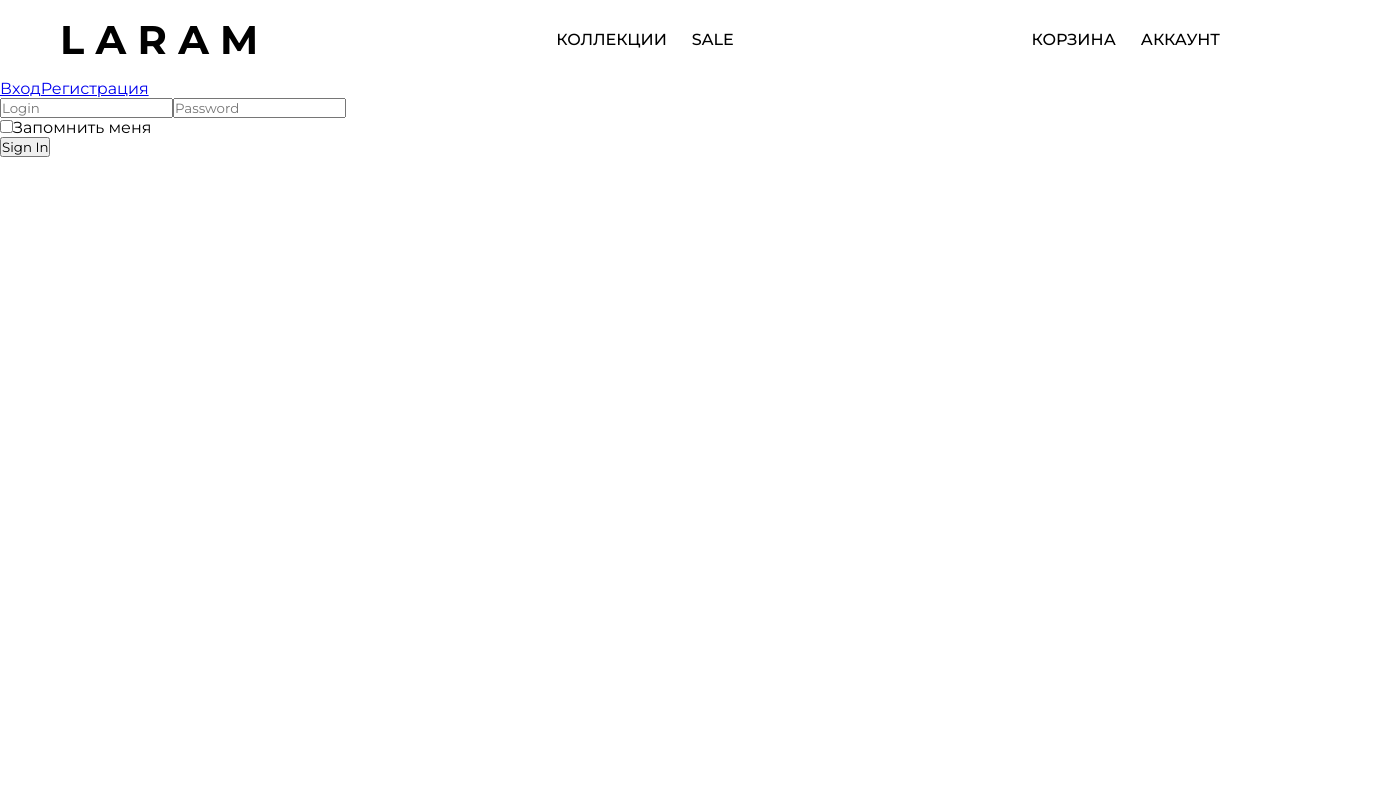
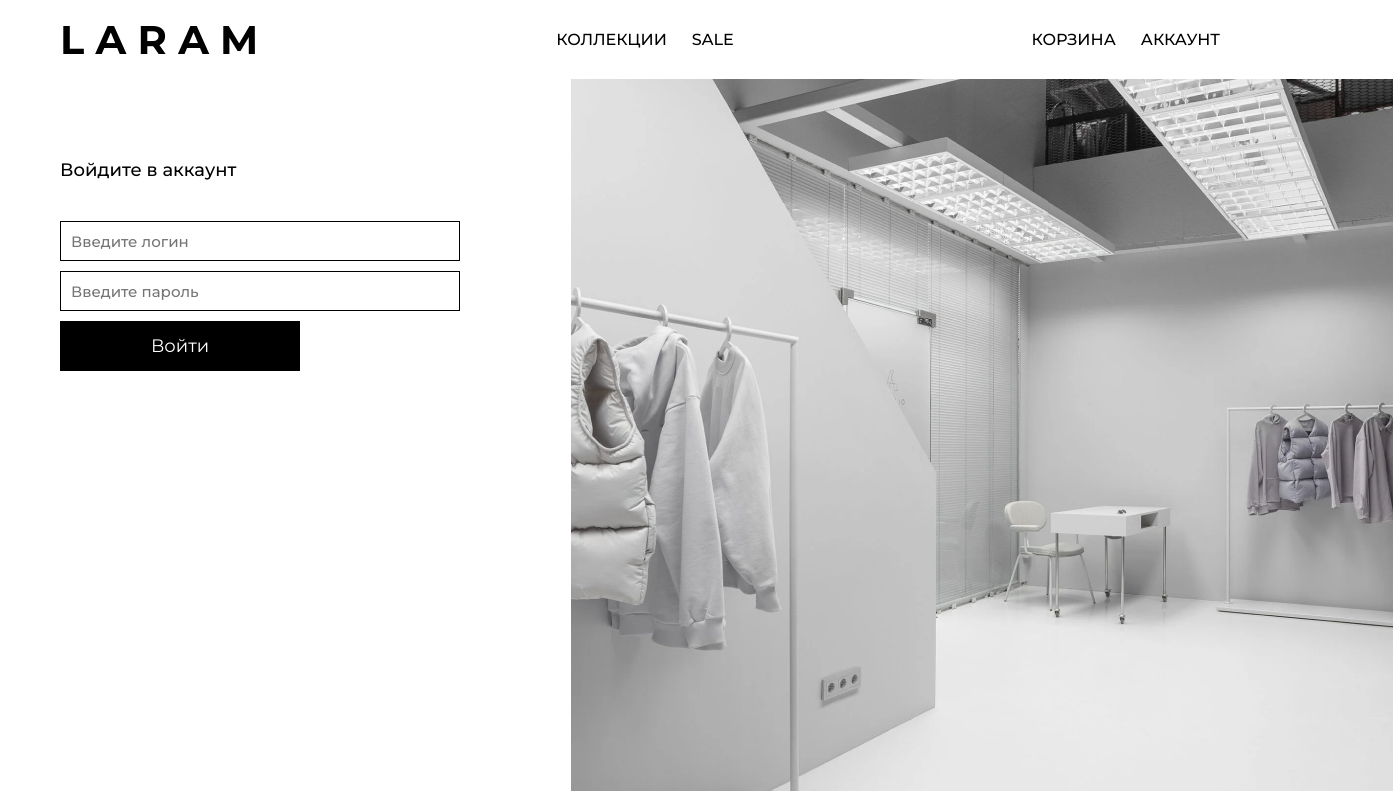
Before and after one commit to shishanee/laram-shop, a React (Vite) app: page /login in a window 1280 px wide. Shown: the whole page, 1393 px wide, since content can reach past the window. Built offline with nearby package versions, Linux system fonts and the light colour scheme.

Commit message:
styles sign

```diff
--- a/src/App.tsx
+++ b/src/App.tsx
@@ -3,12 +3,14 @@ import "./App.css";
 import SignUp from "./components/Sign/SignUp";
 import SignIn from "./components/Sign/SignIn";
 import Header from "./components/Header/Header";
+import Sign from "./components/Sign/Sign";
 
 function App() {
   return (
     <>
-    <Header/>
+      <Header />
       <Routes>
+        <Route path="/account" element={<Sign />} />
         <Route path="/auth" element={<SignUp />} />
         <Route path="/login" element={<SignIn />} />
       </Routes>
--- a/src/components/Header/Header.tsx
+++ b/src/components/Header/Header.tsx
@@ -13,7 +13,7 @@ const Header = () => {
       </div>
       <div className={styles.headerRight}>
         <Link>КОРЗИНА</Link>
-        <Link>АККАУНТ</Link>
+        <Link to={'/account'}>АККАУНТ</Link>
       </div>
     </div>
   );
--- /dev/null
+++ b/src/components/Sign/Sign.tsx
@@ -0,0 +1,22 @@
+import photo from "../../../public/Foto.png";
+import styles from "./SignIn.module.css";
+import { Link } from "react-router-dom";
+
+const Sign = () => {
+  return (
+    <div className={styles.mainBlockIn}>
+      <div className={styles.blockLinks}>
+        <div className={styles.links}>
+          <Link to={"/login"}>Войти</Link>
+          <p>или</p>
+          <Link to={"/auth"}>Зарегистрироваться</Link>
+        </div>
+      </div>
+      <div>
+        <img src={photo} alt="" />
+      </div>
+    </div>
+  );
+};
+
+export default Sign;
--- /dev/null
+++ b/src/components/Sign/SignIn.module.css
@@ -0,0 +1,74 @@
+.mainBlockIn {
+  display: flex;
+  justify-content: space-between;
+}
+
+.form {
+  display: flex;
+  flex-direction: column;
+  padding: 80px 111px 80px 60px;
+}
+
+.form input {
+  width: 400px;
+  height: 40px;
+  margin-bottom: 10px;
+  padding-left: 10px;
+  border: 1px solid black;
+  font-size: 16px;
+  font-weight: 500;
+}
+.form input:placeholder-shown {
+  color: grey;
+  font-size: 15px;
+}
+
+.form p {
+  margin-bottom: 40px;
+  font-size: 18px;
+  font-weight: 500;
+}
+
+.form button {
+  width: 240px;
+  height: 50px;
+  background: black;
+  color: white;
+  border: none;
+  cursor: pointer;
+  font-size: 18px;
+}
+
+.form button:hover {
+  background: white;
+  color: black;
+  border: 1px solid black;
+}
+
+.blockOne {
+  display: flex;
+  justify-content: center;
+  margin: 0 auto;
+}
+
+.blockLinks {
+  display: flex;
+  margin: 250px auto;
+}
+.links a {
+  background: black;
+  width: 240px;
+  height: 40px;
+  display: flex;
+  justify-content: center;
+  align-items: center;
+  color: white;
+  text-decoration: none;
+  font-weight: 500;
+  margin: 8px 0px;
+}
+.links {
+  display: flex;
+  flex-direction: column;
+  align-items: center;
+}
--- a/src/components/Sign/SignIn.tsx
+++ b/src/components/Sign/SignIn.tsx
@@ -1,7 +1,9 @@
 import { useState } from "react";
 import { useDispatch } from "react-redux";
 import { authSignIn } from "../../features/applicationSlice";
-import { Link, useNavigate } from "react-router-dom";
+import { useNavigate } from "react-router-dom";
+import photo from "../../../public/Foto.png";
+import styles from "./SignIn.module.css";
 
 const SignIn = () => {
   const [login, setLogin] = useState("");
@@ -20,35 +22,31 @@ const SignIn = () => {
 
   const handleLogin = () => {
     dispatch(authSignIn({ login, password }));
-    navigate('/')
+    navigate("/");
   };
   return (
-    <div >
-      <div >
-        <Link  to={"/login"}>
-          Вход
-        </Link>
-        <Link to={"/auth"}>Регистрация</Link>
-      </div>
+    <div className={styles.mainBlockIn}>
+      <div className={styles.blockOne}>
+        <div className={styles.form}>
+          <p>Войдите в аккаунт</p>
           <input
             onChange={changeLogin}
             value={login}
             type="text"
-        placeholder="Login"
+            placeholder="Введите логин"
           />
           <input
             onChange={changePassword}
             value={password}
             type="password"
-        placeholder="Password"
+            placeholder="Введите пароль"
           />
+          <button onClick={handleLogin}>Войти</button>
+        </div>
+      </div>
       <div>
-        <input type="checkbox" />
-        Запомнить меня
+        <img src={photo} alt="" />
       </div>
-      <button onClick={handleLogin}>
-        Sign In
-      </button>
     </div>
   );
 };
--- a/src/components/Sign/SignUp.tsx
+++ b/src/components/Sign/SignUp.tsx
@@ -2,6 +2,10 @@ import { useState } from "react";
 import { useDispatch } from "react-redux";
 import { authSignUp } from "../../features/applicationSlice";
 import { Link, useNavigate } from "react-router-dom";
+import photo from "../../../public/Foto.png";
+import styles from "./SignIn.module.css";
+
+
 
 const SignUp = () => {
   const [login, setLogin] = useState("");
@@ -26,26 +30,28 @@ const SignUp = () => {
   };
 
   return (
-    <div>
-      <div>
-        <Link to={"/login"}>Вход</Link>
-        <Link to={"/auth"}>Регистрация</Link>
-      </div>
+    <div className={styles.mainBlockIn}>
+    <div className={styles.blockOne}>
+      <div className={styles.form}>
+        <p>Создайте аккаунт</p>
         <input
+          onChange={changeLogin}
           value={login}
-        onChange={changeLogin}
           type="text"
-        placeholder="Login"
+          placeholder="Введите логин"
         />
         <input
+          onChange={changePassword}
           value={password}
-        onChange={changePassword}
           type="password"
-        placeholder="Password"
+          placeholder="Введите пароль"
         />
-      <button disabled={login >= 0 || password >= 0} onClick={handleRegister}>
-        Sign Up
-      </button>
+        <button onClick={handleRegister}>Зарегистрироваться</button>
+      </div>
+    </div>
+    <div>
+      <img src={photo} alt="" />
+    </div>
   </div>
   );
 };
```
Also changed, not shown: public/Foto.png (added), 1 other file (tests, documents, lock files or other folders). Lines whose indentation alone changed are shown as unchanged.
